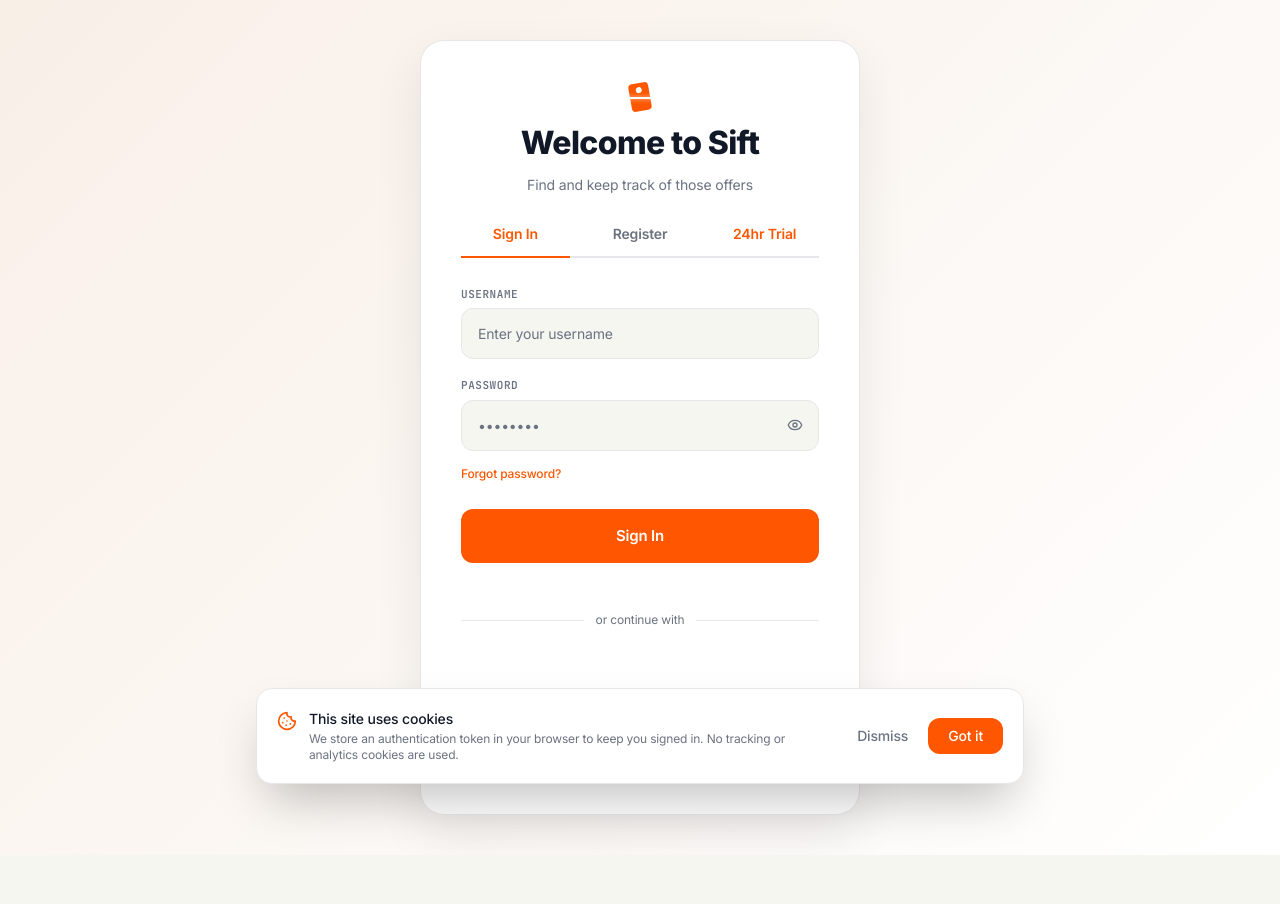
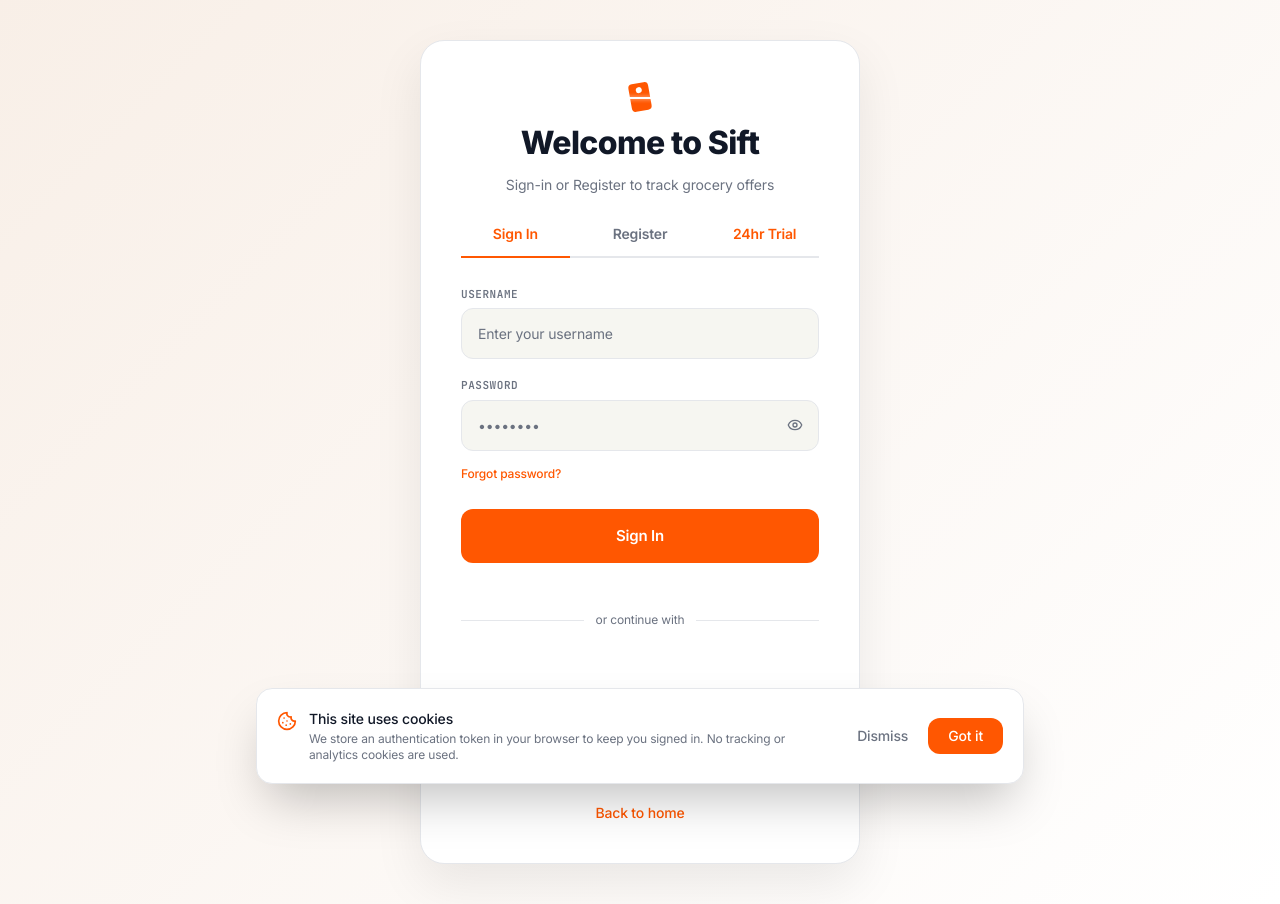
Before and after one commit to AlexanderBell-gh/Sift, a React (Vite) app: page /auth in a window 1280 px wide. Before the commit the page ends 855 px from the top, so only its background shows below. Built offline with nearby package versions, Linux system fonts and the light colour scheme; no server answers.

Commit message:
Added a back to home button in auth

```diff
--- a/src/components/AuthPage.tsx
+++ b/src/components/AuthPage.tsx
@@ -235,7 +235,7 @@ export default function AuthPage() {
             <div className="logo-scan-line" />
           </div>
           <h2 className="auth-title">Welcome to Sift</h2>
-          <p className="auth-subtitle">Find and keep track of those offers</p>
+          <p className="auth-subtitle">Sign-in or Register to track grocery offers</p>
         </div>
 
         <div className="auth-tabs" role="tablist" aria-label="Authentication method">
@@ -445,6 +445,11 @@ export default function AuthPage() {
           )}
           {activeTab === 'trial' && <span>This is a temporary account with no login credentials</span>}
         </div>
+        <div className="auth-footer">
+          <button type="button" className="auth-link" onClick={() => navigate('/')}>
+            Back to home
+          </button>
+        </div>
       </div>
     </div>
   );
--- a/src/index.css
+++ b/src/index.css
@@ -2569,7 +2569,7 @@ body {
 }
 
 @media (max-width: 640px) {
-  .auth-card {
+.auth-card {
     padding: 24px;
     border-radius: 16px;
   }
```
